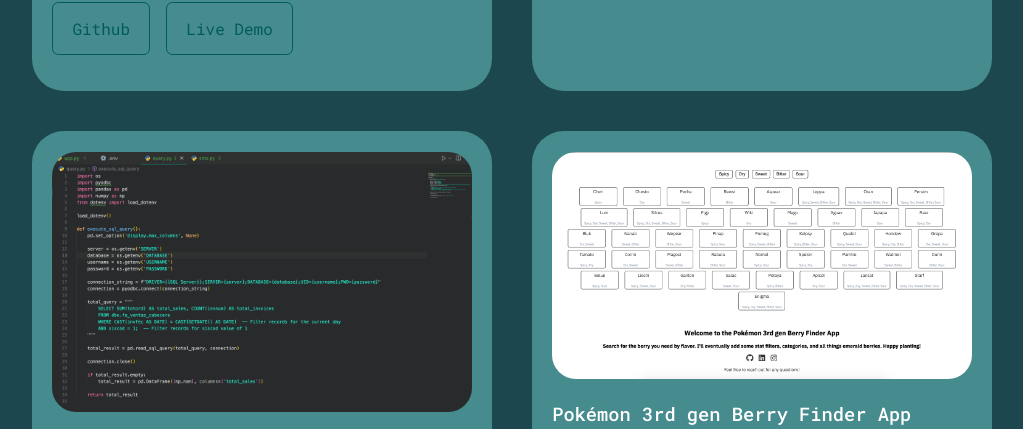
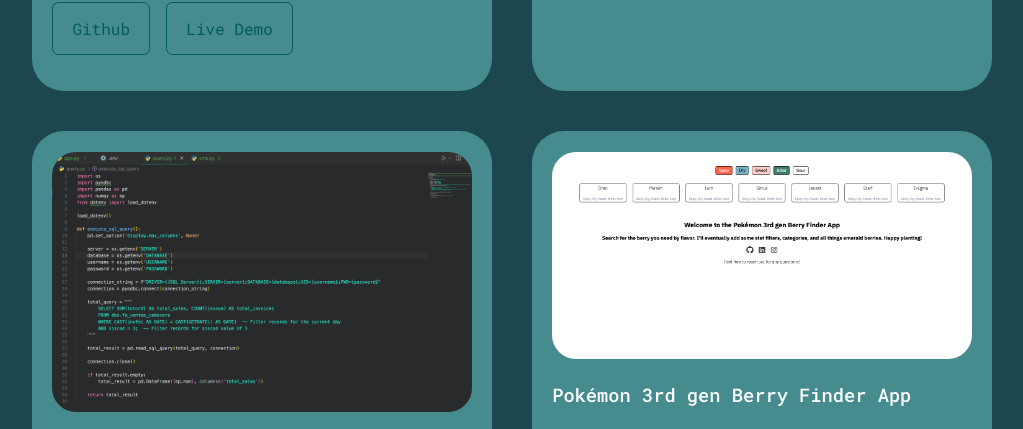
Before and after one commit to escorpion91/react-portfolio, a React (Create React App) app: page / in a window 1280 px wide. Shown: the part 1799-2228 px from the top of the page, without its empty margins (128-1151 px from the left). Built offline with nearby package versions, Linux system fonts and the light colour scheme.

Commit message:
Update Portfolio.jsx

```diff
--- a/src/components/portfolio/Portfolio.jsx
+++ b/src/components/portfolio/Portfolio.jsx
@@ -7,6 +7,7 @@
 import IMG5 from '../../assets/weatherApp.png';
 import IMG6 from '../../assets/giphy.png';
 import IMG7 from '../../assets/BerryApp.png';
+import IMG8 from '../../assets/BerryApp2.png';
 
 const Portfolio = () => {
   return (
@@ -81,7 +82,7 @@
         </article>
         <article className="portfolio__item">
           <div className="portfolio__item-image">
-            <img src={IMG7} alt="" />
+            <img src={IMG8} alt="" />
           </div>
           <h3>Pokémon 3rd gen Berry Finder App</h3>
           <h5>React</h5>
```
